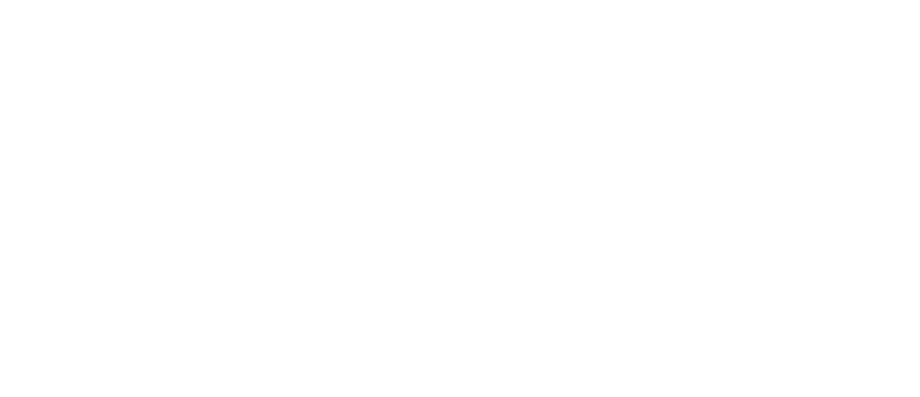
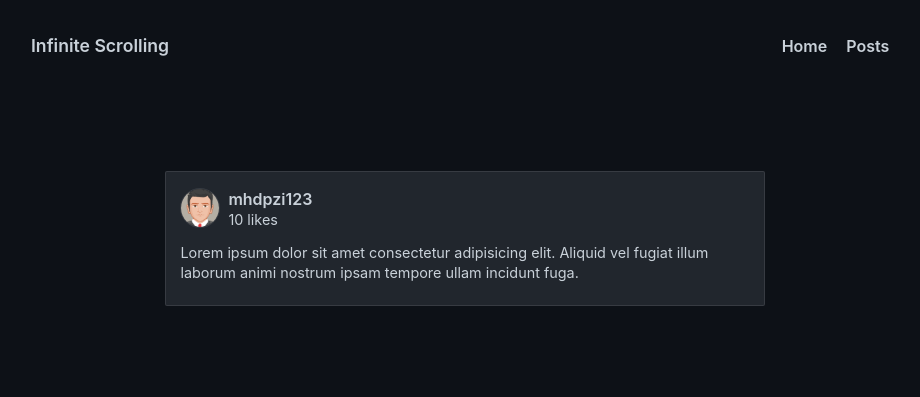
Before and after one commit to muhammadpauzi/infinite-scrolling-node-javascript-sequelize, a website: page client/index.html in a window 1280 px wide. Shown: the whole page, without its empty margins (175-1095 px from the left). Drawn offline with Linux system fonts and the light colour scheme.

Commit message:
feat: finish UI, add static image

```diff
--- a/client/index.html
+++ b/client/index.html
@@ -11,6 +11,39 @@
 
 <body>
 
+    <nav class="navbar">
+        <div class="container flex ai-c jc-sb">
+            <a href="" class="navbar-logo">Infinite Scrolling</a>
+
+            <ul class="flex ai-c">
+                <li>
+                    <a href="" class="navbar-link-item">Home</a>
+                </li>
+                <li>
+                    <a href="" class="navbar-link-item">Posts</a>
+                </li>
+            </ul>
+        </div>
+    </nav>
+
+    <div class="posts-group">
+        <div class="post">
+            <div class="flex ai-c post-info">
+                <div class="post-image">
+                    <img src="http://localhost:5000/images/avatar5.png" alt="">
+                </div>
+                <div>
+                    <a href="#" class="post-username">mhdpzi123</a>
+                    <span class="post-like">10 likes</span>
+                </div>
+            </div>
+            <div class="post-content">
+                <p>Lorem ipsum dolor sit amet consectetur adipisicing elit. Aliquid vel fugiat illum laborum animi
+                    nostrum ipsam tempore ullam incidunt fuga.</p>
+            </div>
+        </div>
+    </div>
+
     <script src="./main.js"></script>
 </body>
 
--- a/client/main.css
+++ b/client/main.css
@@ -0,0 +1,121 @@
+:root{
+    --fg-color-default: #c9d1d9;
+    --bg-color-default: #0d1117;
+}
+
+*{
+    margin: 0;
+    padding: 0;
+    box-sizing: border-box;
+    font-family: -apple-system, BlinkMacSystemFont, Roboto, Oxygen, Ubuntu, Cantarell, 'Open Sans', 'Helvetica Neue', sans-serif;
+}
+
+body{
+    position: relative;
+    background-color: var(--bg-color-default);
+    color: var(--fg-color-default);
+}
+
+a{
+    color: var(--fg-color-default);
+    text-decoration: none;
+}
+
+li{
+    list-style: none;
+}
+
+.container{
+    max-width: 900px;
+    margin: 0 auto;
+    padding: 0 1rem;
+}
+
+.flex{
+    display: flex;
+}
+
+.ai-c{
+    align-items: center;
+}
+
+.jc-sb{
+    justify-content: space-between;
+}
+
+.jc-c{
+    justify-content: center;
+}
+
+.navbar{
+    padding: 2.2rem 0;
+}
+
+.navbar .navbar-logo{
+    font-weight: 600;
+    font-size: 1.1rem;
+}
+
+.navbar .navbar-link-item{
+    font-weight: 600;
+    font-style: 14px;
+    padding: .5rem .6rem;
+    transition: color .3s;
+}
+
+.navbar .navbar-link-item:hover{
+    color: #FFF;
+}
+
+.posts-group{
+    padding: 5rem 0;
+    max-width: 600px;
+    margin: 0 auto;
+}
+
+.post{
+    background-color: #21262d;
+    width: 100%;
+    padding: 1rem .9rem;
+    border: 1px solid rgba(240, 246, 252, .1);
+    border-radius: 2px;
+    margin-bottom: .5rem;
+}
+
+.post-info{
+    padding-bottom: .5rem;
+}
+
+.post .post-info .post-image{
+    margin-right: .5rem;
+    width: 40px;
+    height: 40px;
+    border-radius: 50%;
+    overflow: hidden;
+    border: 1px solid rgba(240, 246, 252, .1);
+}
+
+.post .post-info .post-image img{
+    display: block;
+    width: 100%;
+}
+
+.post .post-info .post-username{
+    font-weight: 600;
+    display: block;
+    margin-bottom: .1rem;
+}
+
+.post .post-info .post-like{
+    display: block;
+    font-size: .9rem;
+}
+
+.post .post-content{
+    padding: .4rem 0;
+}
+
+.post .post-content p{
+    font-size: .9rem;
+    line-height: 20px;
+}
--- a/index.js
+++ b/index.js
@@ -1,12 +1,14 @@
 const express = require('express');
 const cors = require('cors');
 const postsRouter = require('./routes/api/posts');
+const { resolve, dirname } = require('path');
 
 const app = express();
 const PORT = process.env.PORT || 5000;
 
 app.use(cors());
 app.use('/api/posts', postsRouter);
+app.use(express.static('public'));
 
 app.listen(PORT, () => {
     console.log(`Server is running on port ${PORT}`);
```
Also changed, not shown: public/images/avatar5.png (added).
